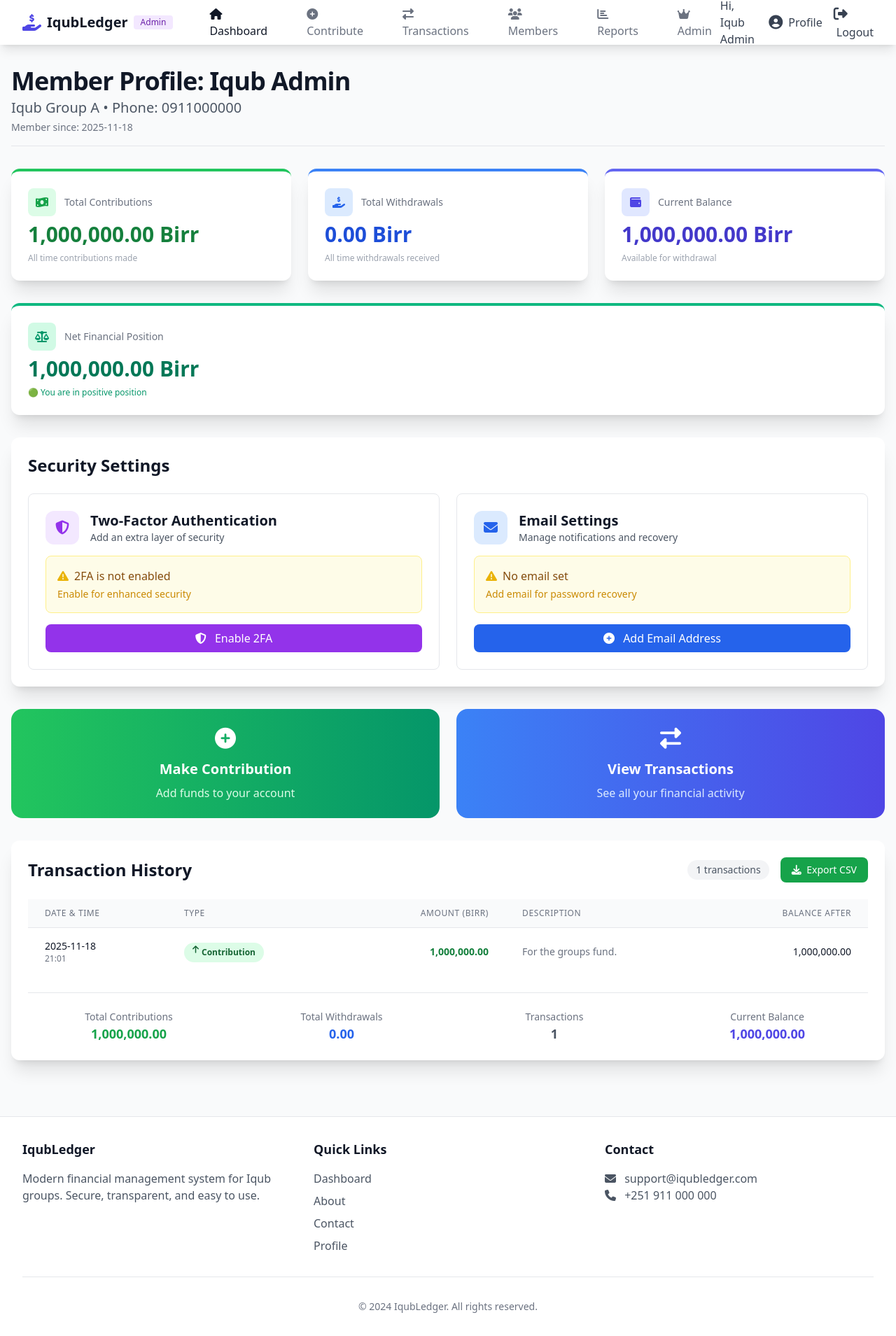
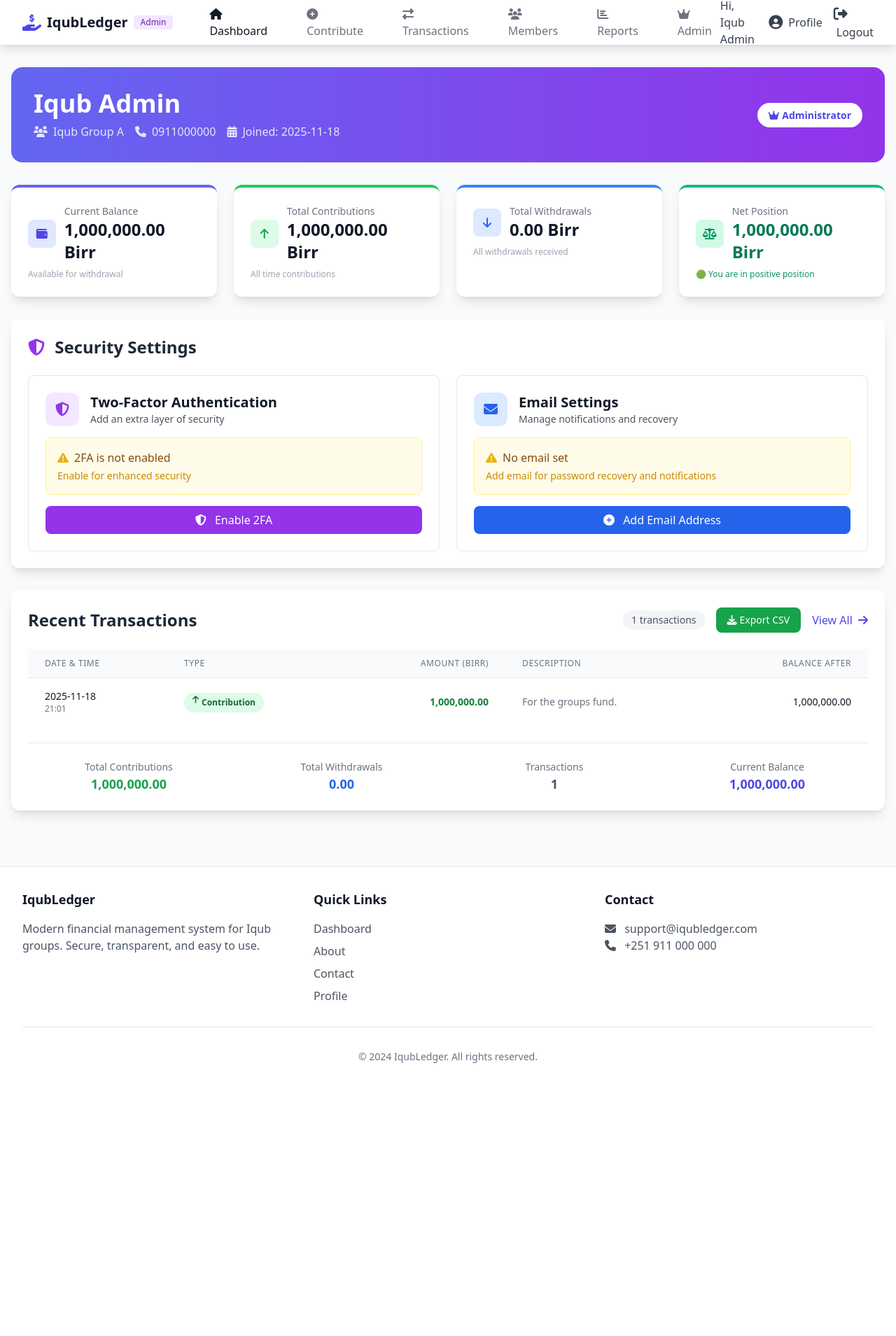
Before and after one commit to abihacker456/fintech-app, a Flask app: page /profile in a window 1280 px wide. Shown: the whole page at 70% size. After the commit the page ends 1519 px from the top, so only its background shows below. Run offline with Flask 3, Linux system fonts and the light colour scheme; a user stored in the database is signed in; data comes from the database, SQL or seed files in the repository; some libraries are stand-ins or nearby versions.

Commit message:
Update user profile template with new features
Refactor user profile template to enhance layout and add security settings section.

```diff
--- a/templates/user_profile.html
+++ b/templates/user_profile.html
@@ -4,72 +4,107 @@
 
 {% block content %}
 <div class="space-y-8">
-    <header class="pb-4 border-b border-gray-200">
-        <h1 class="text-4xl font-extrabold text-gray-900 tracking-tight">
-            Member Profile: {{ user.name }}
-        </h1>
-        <p class="text-xl text-gray-600 mt-1">
-            {{ user.group_name }} • Phone: {{ user.phone }}
-        </p>
-        <p class="text-sm text-gray-500 mt-1">
-            Member since: {{ user.created_at[:10] if user.created_at else 'N/A' }}
-        </p>
-    </header>
+    <!-- Profile Header -->
+    <div class="bg-gradient-to-r from-indigo-500 to-purple-600 rounded-2xl p-8 text-white">
+        <div class="flex flex-col md:flex-row md:items-center justify-between">
+            <div>
+                <h1 class="text-4xl font-bold mb-2">{{ user.name }}</h1>
+                <div class="flex flex-wrap gap-4 text-indigo-100">
+                    <div class="flex items-center">
+                        <i class="fas fa-users mr-2"></i>
+                        {{ user.group_name }}
+                    </div>
+                    <div class="flex items-center">
+                        <i class="fas fa-phone mr-2"></i>
+                        {{ user.phone }}
+                    </div>
+                    {% if user.email %}
+                    <div class="flex items-center">
+                        <i class="fas fa-envelope mr-2"></i>
+                        {{ user.email }}
+                    </div>
+                    {% endif %}
+                    <div class="flex items-center">
+                        <i class="fas fa-calendar-alt mr-2"></i>
+                        Joined: {{ user.date_joined or user.created_at[:10] }}
+                    </div>
+                </div>
+            </div>
+            <div class="mt-4 md:mt-0">
+                {% if session.is_admin %}
+                <span class="bg-white text-indigo-600 px-4 py-2 rounded-full text-sm font-bold">
+                    <i class="fas fa-crown mr-1"></i>Administrator
+                </span>
+                {% endif %}
+            </div>
+        </div>
+    </div>
 
     <!-- Financial Summary -->
-    <div class="grid grid-cols-1 md:grid-cols-3 gap-6">
-        <div class="bg-white shadow-xl rounded-xl p-6 border-t-4 border-green-500 card-hover">
-            <div class="flex items-center mb-2">
-                <div class="w-10 h-10 bg-green-100 rounded-lg flex items-center justify-center mr-3">
-                    <i class="fas fa-money-bill-wave text-green-600"></i>
-                </div>
-                <p class="text-sm font-medium text-gray-500">Total Contributions</p>
-            </div>
-            <p class="mt-1 text-3xl font-bold text-green-700">
-                {{ "{:,.2f}".format(total_contributions) }} Birr
-            </p>
-            <p class="text-xs text-gray-400 mt-2">All time contributions made</p>
-        </div>
-
-        <div class="bg-white shadow-xl rounded-xl p-6 border-t-4 border-blue-500 card-hover">
-            <div class="flex items-center mb-2">
-                <div class="w-10 h-10 bg-blue-100 rounded-lg flex items-center justify-center mr-3">
-                    <i class="fas fa-hand-holding-usd text-blue-600"></i>
-                </div>
-                <p class="text-sm font-medium text-gray-500">Total Withdrawals</p>
-            </div>
-            <p class="mt-1 text-3xl font-bold text-blue-700">
-                {{ "{:,.2f}".format(total_withdrawals) }} Birr
-            </p>
-            <p class="text-xs text-gray-400 mt-2">All time withdrawals received</p>
-        </div>
-
-        <div class="bg-white shadow-xl rounded-xl p-6 border-t-4 border-indigo-500 card-hover">
-            <div class="flex items-center mb-2">
+    <div class="grid grid-cols-1 md:grid-cols-4 gap-6">
+        <!-- Current Balance -->
+        <div class="bg-white rounded-xl shadow-lg p-6 border-t-4 border-indigo-500 card-hover">
+            <div class="flex items-center">
                 <div class="w-10 h-10 bg-indigo-100 rounded-lg flex items-center justify-center mr-3">
                     <i class="fas fa-wallet text-indigo-600"></i>
                 </div>
-                <p class="text-sm font-medium text-gray-500">Current Balance</p>
-            </div>
-            <p class="mt-1 text-3xl font-bold text-indigo-700">
+                <div>
+                    <p class="text-sm text-gray-500">Current Balance</p>
+                    <p class="text-2xl font-bold text-gray-900">
                         {{ "{:,.2f}".format(user.balance) }} Birr
                     </p>
+                </div>
+            </div>
             <p class="text-xs text-gray-400 mt-2">Available for withdrawal</p>
         </div>
+
+        <!-- Total Contributions -->
+        <div class="bg-white rounded-xl shadow-lg p-6 border-t-4 border-green-500 card-hover">
+            <div class="flex items-center">
+                <div class="w-10 h-10 bg-green-100 rounded-lg flex items-center justify-center mr-3">
+                    <i class="fas fa-arrow-up text-green-600"></i>
+                </div>
+                <div>
+                    <p class="text-sm text-gray-500">Total Contributions</p>
+                    <p class="text-2xl font-bold text-gray-900">
+                        {{ "{:,.2f}".format(total_contributions) }} Birr
+                    </p>
+                </div>
+            </div>
+            <p class="text-xs text-gray-400 mt-2">All time contributions</p>
         </div>
 
-    <!-- Net Position Card -->
+        <!-- Total Withdrawals -->
+        <div class="bg-white rounded-xl shadow-lg p-6 border-t-4 border-blue-500 card-hover">
+            <div class="flex items-center">
+                <div class="w-10 h-10 bg-blue-100 rounded-lg flex items-center justify-center mr-3">
+                    <i class="fas fa-arrow-down text-blue-600"></i>
+                </div>
+                <div>
+                    <p class="text-sm text-gray-500">Total Withdrawals</p>
+                    <p class="text-2xl font-bold text-gray-900">
+                        {{ "{:,.2f}".format(total_withdrawals) }} Birr
+                    </p>
+                </div>
+            </div>
+            <p class="text-xs text-gray-400 mt-2">All withdrawals received</p>
+        </div>
+
+        <!-- Net Position -->
         {% set net_position = total_contributions - total_withdrawals %}
-    <div class="bg-white shadow-xl rounded-xl p-6 border-t-4 {% if net_position >= 0 %}border-emerald-500{% else %}border-amber-500{% endif %} card-hover">
-        <div class="flex items-center mb-2">
+        <div class="bg-white rounded-xl shadow-lg p-6 border-t-4
+            {% if net_position >= 0 %}border-emerald-500{% else %}border-amber-500{% endif %} card-hover">
+            <div class="flex items-center">
                 <div class="w-10 h-10 {% if net_position >= 0 %}bg-emerald-100{% else %}bg-amber-100{% endif %} rounded-lg flex items-center justify-center mr-3">
                     <i class="fas fa-scale-balanced {% if net_position >= 0 %}text-emerald-600{% else %}text-amber-600{% endif %}"></i>
                 </div>
-            <p class="text-sm font-medium text-gray-500">Net Financial Position</p>
-        </div>
-        <p class="mt-1 text-3xl font-bold {% if net_position >= 0 %}text-emerald-700{% else %}text-amber-700{% endif %}">
+                <div>
+                    <p class="text-sm text-gray-500">Net Position</p>
+                    <p class="text-2xl font-bold {% if net_position >= 0 %}text-emerald-700{% else %}text-amber-700{% endif %}">
                         {{ "{:,.2f}".format(net_position) }} Birr
                     </p>
+                </div>
+            </div>
             <p class="text-xs {% if net_position >= 0 %}text-emerald-600{% else %}text-amber-600{% endif %} mt-2 font-medium">
                 {% if net_position > 0 %}
                     🟢 You are in positive position
@@ -80,10 +115,14 @@
                 {% endif %}
             </p>
         </div>
+    </div>
 
-    <!-- NEW: Security Settings Section -->
-    <div class="bg-white shadow-xl rounded-xl p-6 card-hover">
-        <h2 class="text-2xl font-bold text-gray-900 mb-6">Security Settings</h2>
+    <!-- Security Settings -->
+    <div class="bg-white rounded-xl shadow-lg p-6">
+        <h2 class="text-2xl font-bold text-gray-800 mb-6">
+            <i class="fas fa-shield-alt mr-2 text-purple-600"></i>
+            Security Settings
+        </h2>
 
         <div class="grid grid-cols-1 md:grid-cols-2 gap-6">
             <!-- Two-Factor Authentication -->
@@ -106,9 +145,9 @@
                     </div>
                     <p class="text-sm text-green-600 mt-1">Your account is protected with two-factor authentication</p>
                 </div>
-                <form action="/disable-2fa" method="POST">
+                <form action="/disable-2fa" method="POST" onsubmit="return confirm('Are you sure you want to disable 2FA? This reduces your account security.');">
                     <button type="submit"
-                            class="w-full bg-red-600 text-white py-2 px-4 rounded-lg hover:bg-red-700 transition duration-150 font-medium">
+                            class="w-full bg-red-600 hover:bg-red-700 text-white py-2 px-4 rounded-lg transition duration-150 font-medium">
                         <i class="fas fa-shield-alt mr-2"></i>
                         Disable 2FA
                     </button>
@@ -122,7 +161,7 @@
                     <p class="text-sm text-yellow-600 mt-1">Enable for enhanced security</p>
                 </div>
                 <a href="/enable-2fa"
-                   class="block w-full bg-purple-600 text-white py-2 px-4 rounded-lg hover:bg-purple-700 transition duration-150 font-medium text-center">
+                   class="block w-full bg-purple-600 hover:bg-purple-700 text-white py-2 px-4 rounded-lg transition duration-150 font-medium text-center">
                     <i class="fas fa-shield-alt mr-2"></i>
                     Enable 2FA
                 </a>
@@ -150,9 +189,18 @@
                     <p class="text-sm text-green-600 mt-1">{{ user.email }}</p>
                 </div>
                 <div class="space-y-2">
-                    <p class="text-sm text-gray-600">✓ Password recovery enabled</p>
-                    <p class="text-sm text-gray-600">✓ Transaction notifications</p>
-                    <p class="text-sm text-gray-600">✓ Security alerts</p>
+                    <p class="text-sm text-gray-600 flex items-center">
+                        <i class="fas fa-check text-green-500 mr-2"></i>
+                        Password recovery enabled
+                    </p>
+                    <p class="text-sm text-gray-600 flex items-center">
+                        <i class="fas fa-check text-green-500 mr-2"></i>
+                        Transaction notifications
+                    </p>
+                    <p class="text-sm text-gray-600 flex items-center">
+                        <i class="fas fa-check text-green-500 mr-2"></i>
+                        Security alerts
+                    </p>
                 </div>
                 {% else %}
                 <div class="bg-yellow-50 border border-yellow-200 rounded-lg p-4 mb-4">
@@ -160,10 +208,10 @@
                         <i class="fas fa-exclamation-triangle text-yellow-500 mr-2"></i>
                         <span class="text-yellow-800 font-medium">No email set</span>
                     </div>
-                    <p class="text-sm text-yellow-600 mt-1">Add email for password recovery</p>
+                    <p class="text-sm text-yellow-600 mt-1">Add email for password recovery and notifications</p>
                 </div>
-                <a href="/profile/edit"
-                   class="block w-full bg-blue-600 text-white py-2 px-4 rounded-lg hover:bg-blue-700 transition duration-150 font-medium text-center">
+                <a href="#" onclick="showEmailForm()"
+                   class="block w-full bg-blue-600 hover:bg-blue-700 text-white py-2 px-4 rounded-lg transition duration-150 font-medium text-center">
                     <i class="fas fa-plus-circle mr-2"></i>
                     Add Email Address
                 </a>
@@ -172,37 +220,22 @@
         </div>
     </div>
 
-    <!-- Quick Actions -->
-    <div class="grid grid-cols-1 md:grid-cols-2 gap-6">
-        <a href="/contribute" class="bg-gradient-to-r from-green-500 to-emerald-600 p-6 rounded-2xl text-white card-hover text-center">
-            <div class="flex flex-col items-center">
-                <i class="fas fa-plus-circle text-3xl mb-3"></i>
-                <h3 class="text-xl font-bold mb-2">Make Contribution</h3>
-                <p class="text-green-100">Add funds to your account</p>
-            </div>
-        </a>
-
-        <a href="/transactions" class="bg-gradient-to-r from-blue-500 to-indigo-600 p-6 rounded-2xl text-white card-hover text-center">
-            <div class="flex flex-col items-center">
-                <i class="fas fa-exchange-alt text-3xl mb-3"></i>
-                <h3 class="text-xl font-bold mb-2">View Transactions</h3>
-                <p class="text-blue-100">See all your financial activity</p>
-            </div>
-        </a>
-    </div>
-
-    <!-- Transaction History -->
-    <div class="bg-white shadow-xl rounded-xl p-6 card-hover">
+    <!-- Recent Transactions -->
+    <div class="bg-white rounded-xl shadow-lg p-6">
         <div class="flex justify-between items-center mb-6">
-            <h2 class="text-2xl font-bold text-gray-900">Transaction History</h2>
+            <h2 class="text-2xl font-bold text-gray-800">Recent Transactions</h2>
             <div class="flex items-center space-x-4">
                 <span class="bg-gray-100 text-gray-600 px-3 py-1 rounded-full text-sm font-medium">
                     {{ transactions|length }} transactions
                 </span>
                 <a href="/export/transactions/csv"
-                   class="bg-green-600 text-white px-4 py-2 rounded-lg hover:bg-green-700 transition duration-150 font-medium text-sm">
+                   class="bg-green-600 hover:bg-green-700 text-white px-4 py-2 rounded-lg transition duration-150 font-medium text-sm inline-flex items-center">
                     <i class="fas fa-download mr-1"></i>
                     Export CSV
+                </a>
+                <a href="/transactions"
+                   class="text-indigo-600 hover:text-indigo-800 font-medium">
+                    View All <i class="fas fa-arrow-right ml-1"></i>
                 </a>
             </div>
         </div>
@@ -278,7 +311,7 @@
             </div>
             <h3 class="text-lg font-medium text-gray-900 mb-2">No Transactions Yet</h3>
             <p class="text-gray-500 mb-6">Start by making your first contribution to see transaction history.</p>
-            <a href="/contribute" class="bg-indigo-600 text-white px-6 py-3 rounded-lg hover:bg-indigo-700 transition duration-150 font-medium">
+            <a href="/contribute" class="bg-indigo-600 hover:bg-indigo-700 text-white px-6 py-3 rounded-lg transition duration-150 font-medium inline-flex items-center">
                 <i class="fas fa-plus-circle mr-2"></i>
                 Make First Contribution
             </a>
@@ -286,4 +319,53 @@
         {% endif %}
     </div>
 </div>
+
+<!-- Email Form Modal -->
+<div id="emailModal" class="fixed inset-0 bg-gray-600 bg-opacity-50 overflow-y-auto h-full w-full z-50 hidden">
+    <div class="relative top-20 mx-auto p-5 border w-96 shadow-lg rounded-md bg-white">
+        <div class="mt-3">
+            <h3 class="text-lg font-medium leading-6 text-gray-900 mb-4">Add Email Address</h3>
+            <form id="emailForm">
+                <div class="mb-4">
+                    <label for="emailInput" class="block text-sm font-medium text-gray-700 mb-1">
+                        Email Address
+                    </label>
+                    <input type="email" id="emailInput" required
+                           class="block w-full px-3 py-2 border border-gray-300 rounded-md shadow-sm focus:outline-none focus:ring-indigo-500 focus:border-indigo-500"
+                           placeholder="your.email@example.com">
+                </div>
+                <div class="flex justify-end space-x-3">
+                    <button type="button" onclick="hideEmailForm()"
+                            class="px-4 py-2 text-sm font-medium text-gray-700 bg-gray-100 hover:bg-gray-200 rounded-md">
+                        Cancel
+                    </button>
+                    <button type="submit"
+                            class="px-4 py-2 text-sm font-medium text-white bg-indigo-600 hover:bg-indigo-700 rounded-md">
+                        Save Email
+                    </button>
+                </div>
+            </form>
+        </div>
+    </div>
+</div>
+
+<script>
+function showEmailForm() {
+    document.getElementById('emailModal').classList.remove('hidden');
+}
+
+function hideEmailForm() {
+    document.getElementById('emailModal').classList.add('hidden');
+}
+
+document.getElementById('emailForm').addEventListener('submit', function(e) {
+    e.preventDefault();
+    const email = document.getElementById('emailInput').value;
+
+    // Here you would typically send this to your server
+    // For now, we'll just show an alert
+    alert('Email update functionality would be implemented here.\n\nEmail: ' + email);
+    hideEmailForm();
+});
+</script>
 {% endblock %}
```
Lines whose indentation alone changed are shown as unchanged.
